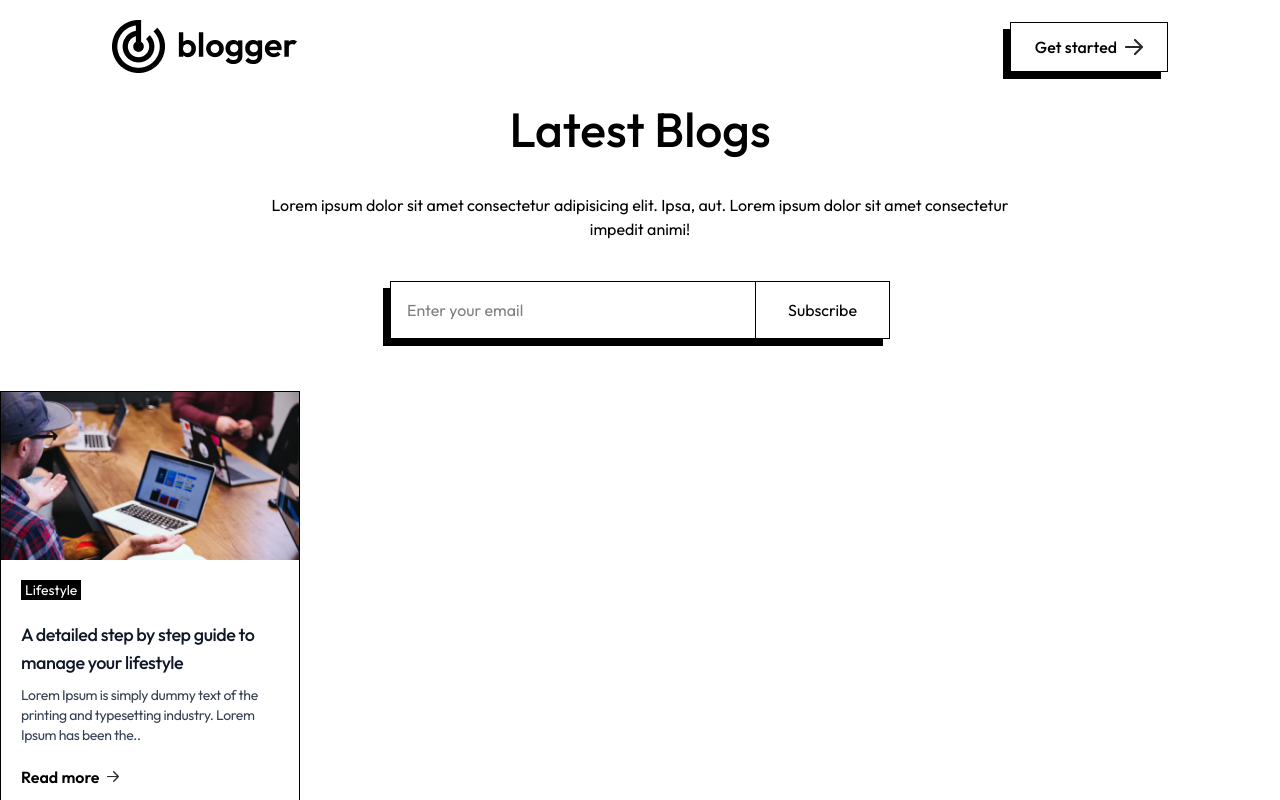
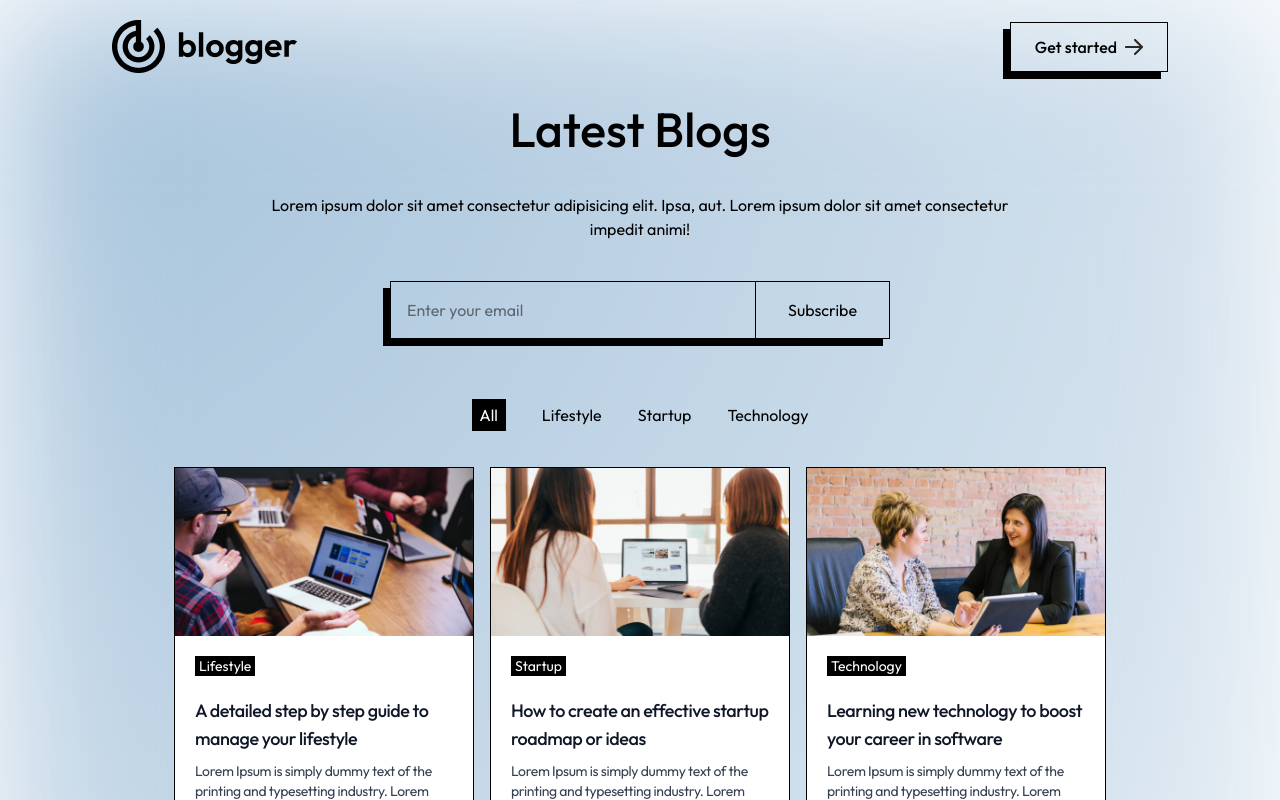
Before and after one commit to himanshur4/blog-app, a Next.js app: page / in a window 1280 px wide. Shown: the top 800 px of the page. Built offline with nearby package versions, Linux system fonts and the light colour scheme.

Commit message:
feat: implement BlogList component and update BlogItem to accept props

```diff
--- a/Components/BlogItem.jsx
+++ b/Components/BlogItem.jsx
@@ -2,14 +2,14 @@ import { assets, blog_data } from '@/Assets/assets'
 import Image from 'next/image'
 import React from 'react'
 
-const BlogItem = () => {
+const BlogItem = ({image,category,title,description}) => {
   return (
-    <div className='max-w-[330px] sm:max-w-[300px] bg-white border border-black hover:shadow-[-7px_7px_0px_#000]'>
-        <Image src={blog_data[0].image} alt='' width={400} height={400} className='boredr-b border-black'/>
-        <p className='ml-5 mt-5 px-1 inline-block bg-black text-white text-sm'>{blog_data[0].category}</p>
+    <div className='position-absolute inset-0 z-0 max-w-[330px] sm:max-w-[300px] bg-white border border-black hover:shadow-[-7px_7px_0px_#000] '>
+        <Image src={image} alt='blog1_image' width={400} height={400} className='boredr-b border-black'/>
+        <p className='ml-5 mt-5 px-1 inline-block bg-black text-white text-sm'>{category}</p>
         <div className="p-5">
-          <h5 className='mb-2 text-lg font-medium tracking-tight text-gray-900'>{blog_data[0].title}</h5>
-          <p className='mb-3 text-sm tracking-tight text-gray-700'>{blog_data[0].description}</p>
+          <h5 className='mb-2 text-lg font-medium tracking-tight text-gray-900'>{title}</h5>
+          <p className='mb-3 text-sm tracking-tight text-gray-700'>{description}</p>
           <div className='inline-flex items-center py-2 font-semibold text-center'>
             Read more <Image src={assets.arrow} alt='arrow' className='ml-2' width={12}/>
           </div>
--- /dev/null
+++ b/Components/BlogList.jsx
@@ -0,0 +1,24 @@
+import { blog_data } from '@/Assets/assets';
+import React, { useState } from 'react'
+import BlogItem from './BlogItem';
+
+const BlogList = () => {
+  const [category, setCategory] = useState("All");
+  return (
+    <div className='flex flex-col items-center justify-around gap-2 mt-1'>
+      <div className='flex justify-center gap-3 sm:gap-6 md:gap-7 lg:gap-9 px-2 py-1 items-center mb-6'>
+        <button className={category === "All" ? 'bg-black px-2 py-1 cursor-pointer text-white' : "cursor-pointer"} onClick={() => { setCategory("All") }}>All</button>
+        <button className={category === "Lifestyle" ? 'bg-black px-2 py-1 cursor-pointer text-white' : "cursor-pointer"} onClick={() => { setCategory("Lifestyle") }}>Lifestyle</button>
+        <button className={category === "Startup" ? 'bg-black px-2 py-1 cursor-pointer text-white' : "cursor-pointer"} onClick={() => { setCategory("Startup") }}>Startup</button>
+        <button className={category === "Technology" ? 'bg-black px-2 py-1 cursor-pointer text-white' : "cursor-pointer"} onClick={() => { setCategory("Technology") }}>Technology</button>
+      </div>
+      <div className='px-10 grid grid-cols-1 gap-4 sm:grid-cols-2 md:grid-cols-3 '>
+         {
+          blog_data.map((item,index)=>(<BlogItem key={index} category={item.category} title={item.title} image={item.image} description={item.description}/>))
+         }
+      </div>
+    </div>
+  )
+}
+
+export default BlogList
--- a/Components/Header.jsx
+++ b/Components/Header.jsx
@@ -4,13 +4,13 @@ import React from 'react'
 
 const Header = () => {
     return (
-        <div className='py-5 px-5 md:px-12 lg:px-28'>
+        <div className='py-5 px-5 md:px-12 lg:px-28 text-primary'>
             <div className='flex justify-between items-center'>
                 <Image src={assets.logo} alt="logo" className='w-[130px] sm:w-auto' />
                 <button className='flex items-center gap-2 font-medium py-1 px-3 sm:py-3 sm:px-6 border border-solid border-black shadow-[-7px_7px_0px_#000000]'>Get started <Image src={assets.arrow}/></button>
             </div>
             <div className='text-center my-8'>
-                <h1 className='text-3xl sm:text-5xl font-medium'>Latest Blogs</h1>
+                <h1 className='text-3xl sm:text-5xl font-medium text-black'>Latest Blogs</h1>
                 <p className='mt-10 max-w-[740px] m-auto text-xs sm:text-base'>Lorem ipsum dolor sit amet consectetur adipisicing elit. Ipsa, aut. Lorem ipsum dolor sit amet consectetur impedit animi!</p>
                 <form className='flex justify-between max-w-[500px] scale-75 sm:scale-100 mx-auto mt-10 border border-black shadow-[-7px_7px_0px_#000]' action="">
                      <input type="email" placeholder='Enter your email' className='pl-4 outline-none'/>
--- a/app/layout.js
+++ b/app/layout.js
@@ -15,9 +15,24 @@ export default function RootLayout({ children }) {
   return (
     <html lang="en">
       <body
-        className={outfit.className}
+        className={`${outfit.className} min-h-screen w-full bg-white relative`}
       >
-        {children}
+        <div
+    className="absolute inset-0 z-0"
+    style={{
+      background: "#ffffff",
+      backgroundImage: `
+        radial-gradient(
+          circle at top left,
+          rgba(70, 130, 180, 0.5),
+          transparent 70%
+        )
+      `,
+      filter: "blur(80px)",
+      backgroundRepeat: "no-repeat",
+    }}
+  />
+        <div className="relative z-10">{children}</div>
       </body>
     </html>
   );
--- a/app/page.js
+++ b/app/page.js
@@ -1,5 +1,6 @@
 'use client';
 import BlogItem from "@/Components/BlogItem";
+import BlogList from "@/Components/BlogList";
 import Header from "@/Components/Header";
 
 
@@ -7,7 +8,8 @@ export default function Home() {
   return (
    <>
     <Header/>
-    <BlogItem/>
+    <BlogList/>
+
     </>
   );
 }
```
